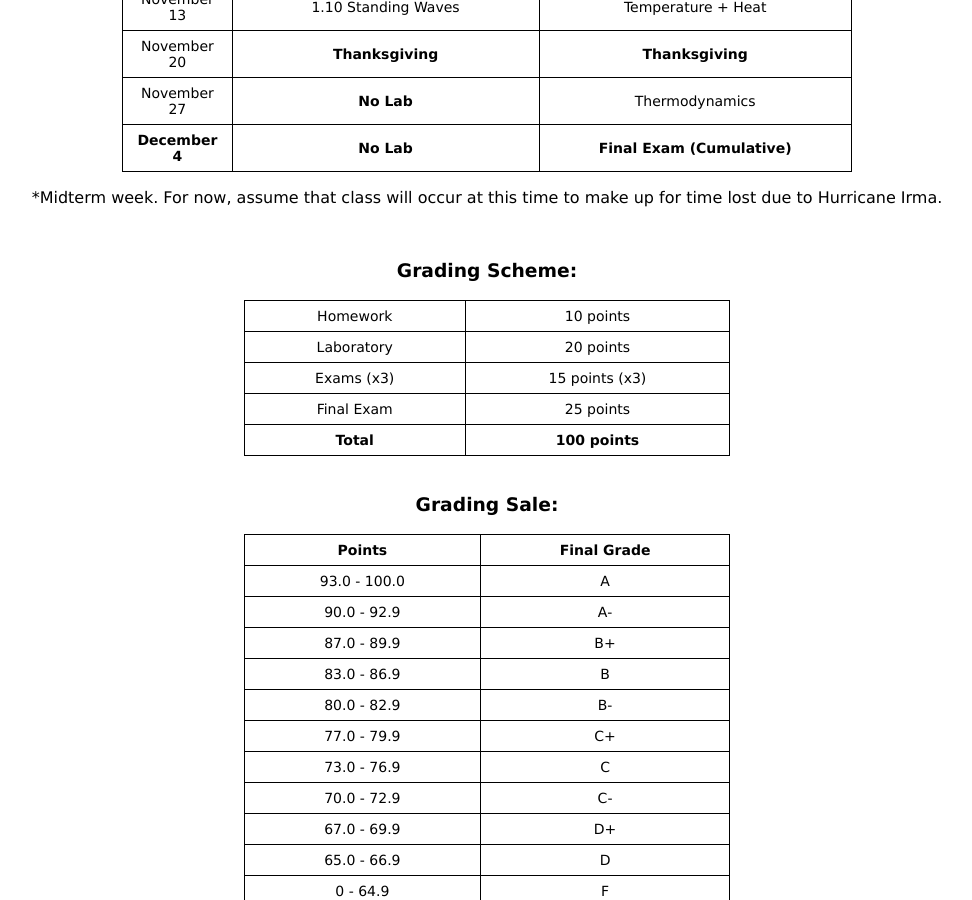
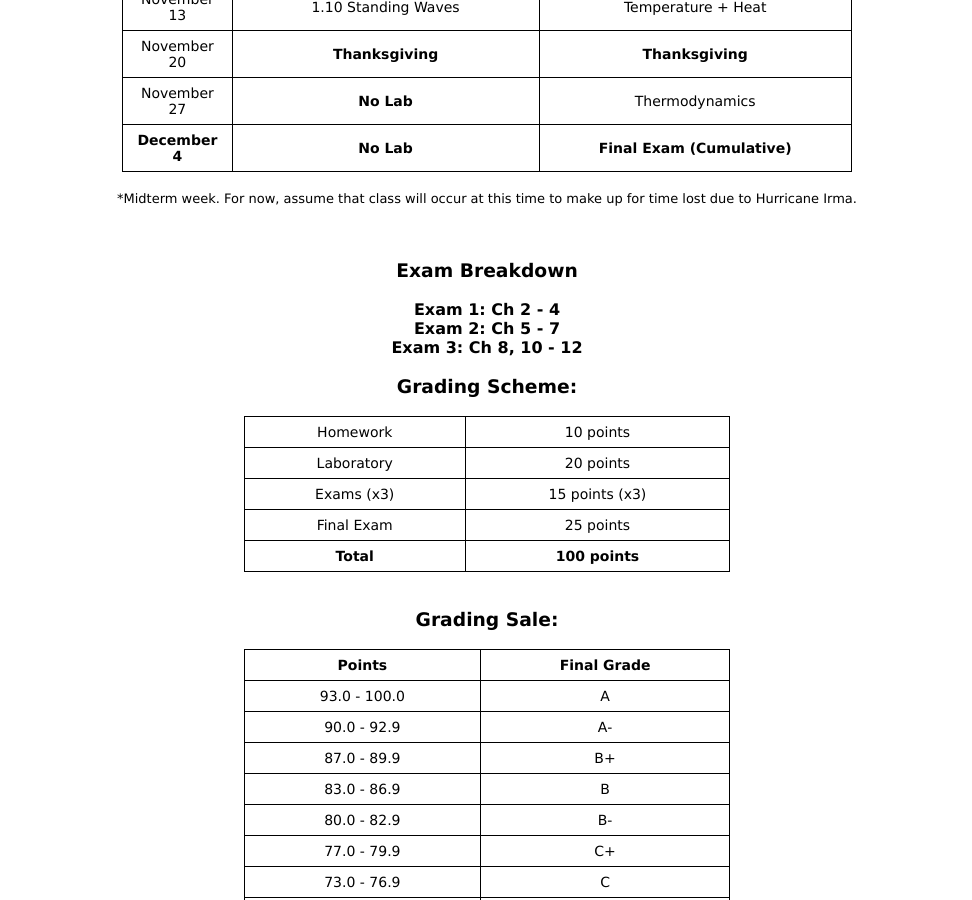
Before and after one commit to dhlaurence/dhlaurence.github.io, a Jekyll site: the page built from teaching/phys2350fall17.html, in a window 1280 px wide and 900 px high, scrolled down 983 px. Shown: the whole window, without its empty margins (153-1125 px from the left). Built offline with Jekyll 4.4.1, drawn with Linux system fonts in a browser that asks for light colours.

Commit message:
Update phys2350fall17.html

```diff
--- a/teaching/phys2350fall17.html
+++ b/teaching/phys2350fall17.html
@@ -129,11 +129,25 @@ title: PHYS2350Fall2017
 
   <p>
     <center>
-    <font size="3">*Midterm week. For now, assume that class will occur at this time to make up for time lost due to Hurricane Irma.</font>
+    <font size="2">*Midterm week. For now, assume that class will occur at this time to make up for time lost due to Hurricane Irma.</font>
     </center>
   </p>
 
   <br>
+
+  <h3>
+    <center>Exam Breakdown</center>
+  </h3>
+
+  <p>
+    <b>
+      <center>
+        Exam 1: Ch 2 - 4 <br>
+        Exam 2: Ch 5 - 7 <br>
+        Exam 3: Ch 8, 10 - 12
+      </center>
+    </b>
+  </p>
 
   <h3>
     <center>Grading Scheme:</center>
```
